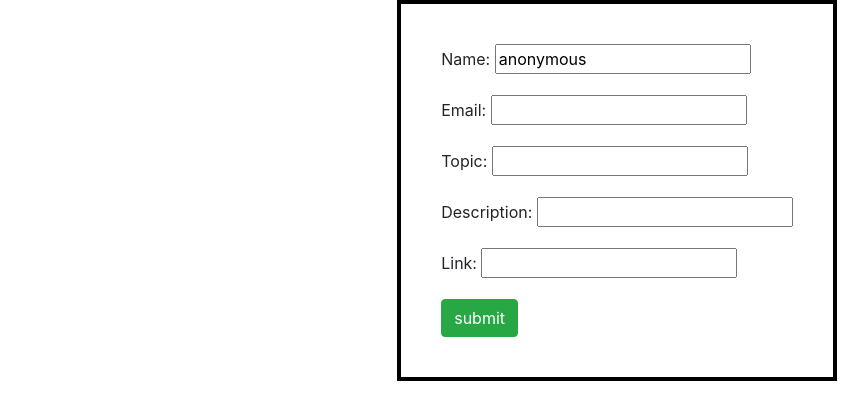
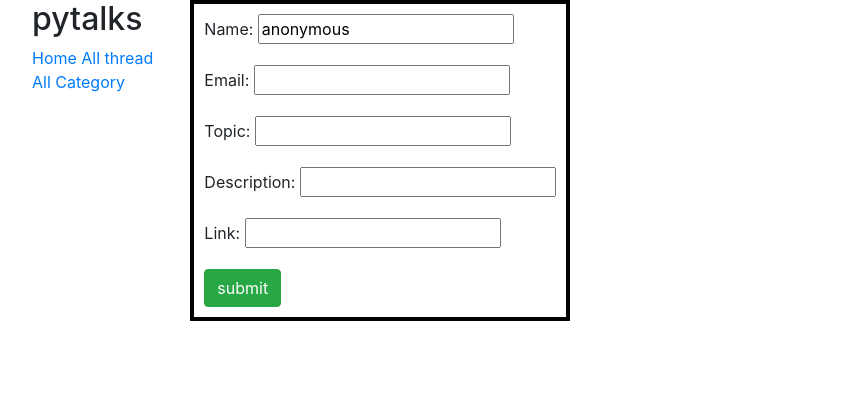
Before and after one commit to BiliTheKid/pytalks, a Django app: page /addInForum/ in a window 1280 px wide. Shown: the top 420 px of the page, without its empty margins (23-891 px from the left). Run offline with Django 3.2, Linux system fonts and the light colour scheme; some libraries are stand-ins or nearby versions.

Commit message:
last_version20012021

```diff
--- a/discsnForum11/settings.py
+++ b/discsnForum11/settings.py
@@ -121,6 +121,12 @@ USE_TZ = True
 # Static files (CSS, JavaScript, Images)
 # https://docs.djangoproject.com/en/3.1/howto/static-files/
 
+#STATIC_URL = '/static/'
+BASE_DIR = os.path.dirname(os.path.dirname(os.path.abspath(__file__)))
+STATIC_ROOT = os.path.join(BASE_DIR, 'staticfiles')
 STATIC_URL = '/static/'
+STATICFILES_DIRS = (
+    os.path.join(BASE_DIR, 'static'),
+)
 
 EMAIL_BACKEND = 'django.core.mail.backends.console.EmailBackend'
--- a/discsnForum11/urls.py
+++ b/discsnForum11/urls.py
@@ -19,9 +19,9 @@ from Discussion_Forum.views import *
 from django.urls import include, path
 urlpatterns = [
     path('admin/', admin.site.urls),
-    path('index/', index, name='index'),
-    path('', home, name='home'),
-    path('Category/ThreadForum/',ThreadForumList.as_view(), name='list_of_threads'),
+    path('', index, name='index'),
+    #path('', home, name='home'),
+    path('Category/ThreadForum/',home,name='home'),
     path('addInForum/', addInForum, name='addInForum'),
     path('addInDiscussion/', addInDiscussion, name='addInDiscussion'),
     path('accounts/', include('django.contrib.auth.urls')),
--- a/template/addInDiscussion.html
+++ b/template/addInDiscussion.html
@@ -1,9 +1,11 @@
+{% extends "base_generic.html" %}
+{% block content %}
 <head>
     <style>
         form{
             border:4px solid black;
             margin: 0 auto;
-            padding: 40px;
+            padding: 10px;
             width: fit-content;
         }
     </style>
@@ -15,3 +17,4 @@
     {{form.as_p}}
     <input type="submit" class="btn btn-success" value="submit">
 </form>
+{% endblock %}
--- a/template/addInForum.html
+++ b/template/addInForum.html
@@ -1,9 +1,11 @@
+{% extends "base_generic.html" %}
+{% block content %}
 <head>
     <style>
         form{
             border:4px solid black;
             margin: 0 auto;
-            padding: 40px;
+            padding: 10px;
             width: fit-content;
         }
     </style>
@@ -15,3 +17,4 @@
     {{form.as_p}}
     <input type="submit" class="btn btn-success" value="submit">
 </form>
+{% endblock %}
--- a/template/base_generic.html
+++ b/template/base_generic.html
@@ -1,10 +1,12 @@
+
 <!DOCTYPE html>
 <html lang="en">
 <head>
   {% block title %}<title>Local Library</title>{% endblock %}
   <meta charset="utf-8">
   <meta name="viewport" content="width=device-width, initial-scale=1">
-  <link rel="stylesheet" href="https://cdn.jsdelivr.net/npm/bootstrap@4.5.3/dist/css/bootstrap.min.css" integrity="sha384-TX8t27EcRE3e/ihU7zmQxVncDAy5uIKz4rEkgIXeMed4M0jlfIDPvg6uqKI2xXr2" crossorigin="anonymous">
+   <link rel="stylesheet" href="https://cdn.jsdelivr.net/npm/bootstrap@4.5.3/dist/css/bootstrap.min.css" integrity="sha384-TX8t27EcRE3e/ihU7zmQxVncDAy5uIKz4rEkgIXeMed4M0jlfIDPvg6uqKI2xXr2" crossorigin="anonymous">
+
   <!-- Add additional CSS in static file -->
   {% load static %}
   <link rel="stylesheet" href="{% static 'css/styles.css' %}">
@@ -14,21 +16,22 @@
     <div class="row">
       <div class="col-sm-2">
       {% block sidebar %}
-        <ul class="sidebar-nav">
-          <li><a href="{% url 'index' %}">Home</a></li>
-          <li><a href="{% url 'list_of_threads' %}">All thread</a></li>
-          <li><a href="">All Category</a></li>
-
-   {% if user.is_authenticated %}
-     <li>User: {{ user.get_username }}</li>
-     <li><a href="{% url 'logout'%}?next={{request.path}}">Logout</a></li>
-   {% else %}
-     <li><a href="{% url 'login'%}?next={{request.path}}">Login</a></li>
-   {% endif %}
+        <ul class="sidebar">
+            <h2>pytalks</h2>
+          <a href="{% url 'index' %}" >Home</a>
+          <a href="{% url 'home' %}">All thread</a>
+          <a href="">All Category</a>
         </ul>
      {% endblock %}
       </div>
-      <div class="col-sm-10 ">{% block content %}{% endblock %}</div>
+      <div class="reg_style ">{% block content %}
+            {% if user.is_authenticated %}
+<!--     <li>User: {{ user.get_username }}</li>-->
+     <a href="{% url 'logout'%}?next={{request.path}}"></a>
+   {% else %}
+   <a href="{% url 'login'%}?next={{request.path}}">Login</a>
+   {% endif %}
+          {% endblock %}</div>
     </div>
   </div>
 </body>
```
Also changed, not shown: db.sqlite3.
